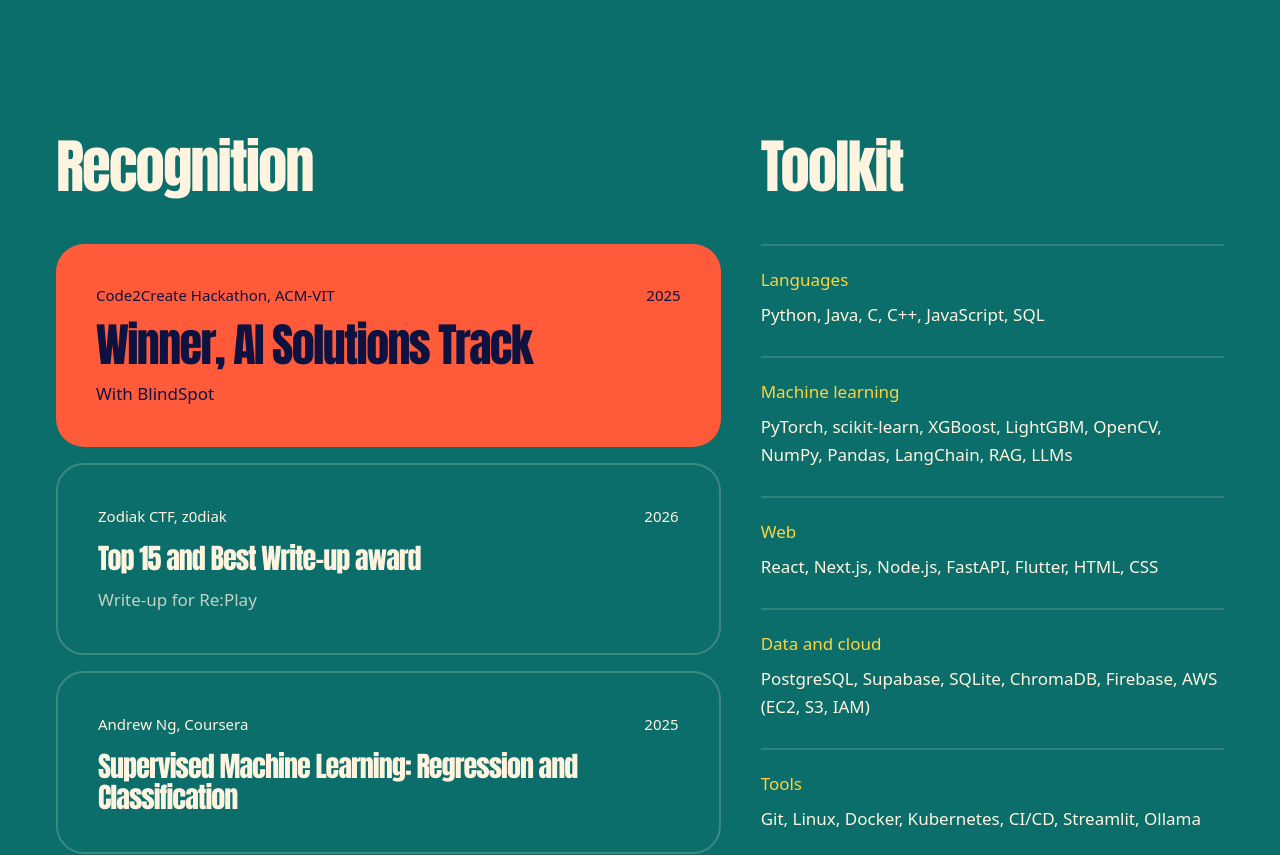
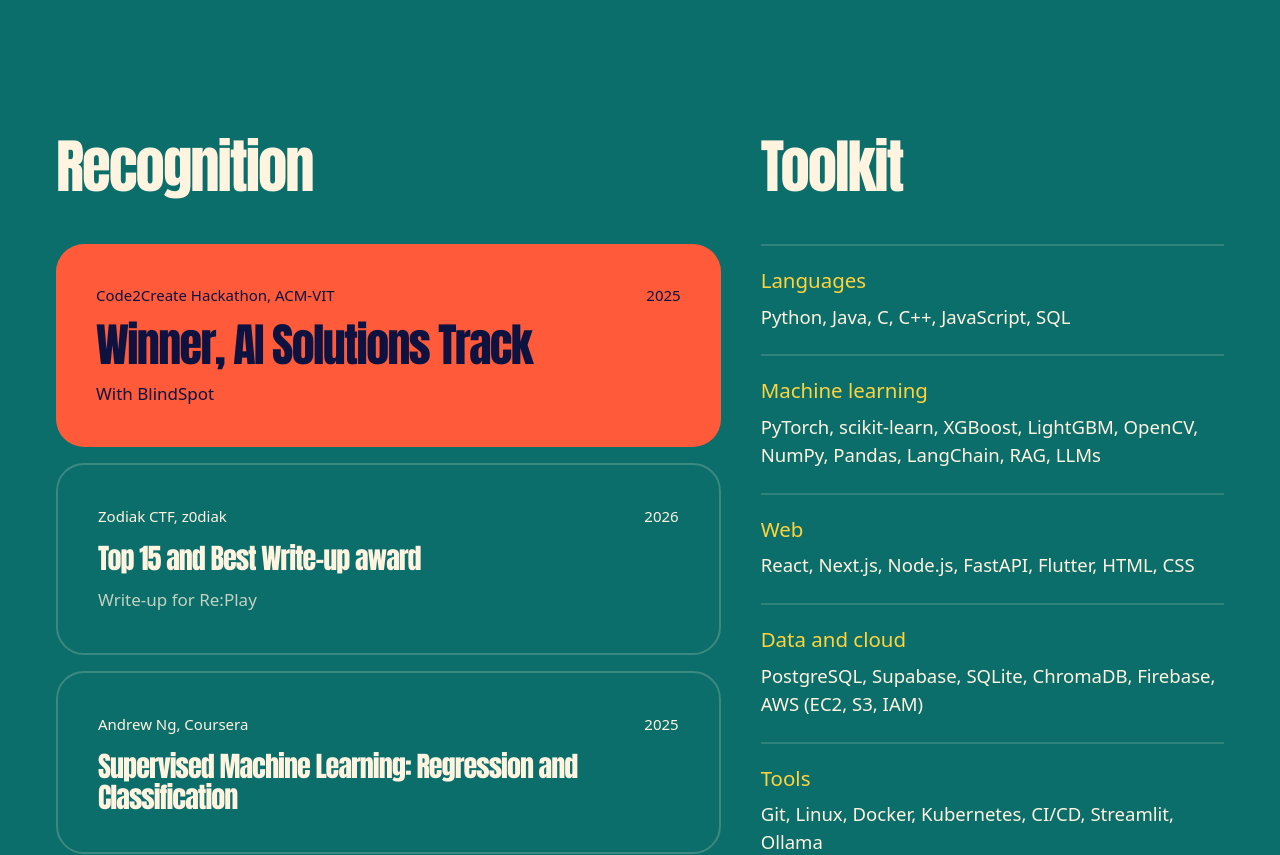
Before and after one commit to parth-garg01/Profile, a React (Vite) app: page / in a window 1280 px wide. Shown: the part 9080-9935 px from the top of the page. Built offline with nearby package versions, Linux system fonts and the light colour scheme; a web font is replaced by a local one.

Commit message:
Enlarge the toolkit text and stretch it to match the recognition column

```diff
--- a/src/components/Experience.jsx
+++ b/src/components/Experience.jsx
@@ -61,15 +61,15 @@ export function Recognition() {
           </Reveal>
         </div>
 
-        <div className="lg:col-span-5">
+        <div className="flex flex-col lg:col-span-5">
           <RevealHeading as="h2" className="t-wide text-[clamp(40px,4.6vw,74px)]">
             Toolkit
           </RevealHeading>
-          <Reveal as="dl" className="mt-12 grid gap-7">
+          <Reveal as="dl" className="mt-12 flex flex-1 flex-col gap-7 lg:justify-between lg:gap-6">
             {toolkit.map(([k, v]) => (
               <div key={k} className="border-t-2 border-cream/15 pt-5">
-                <dt className="font-medium text-sun">{k}</dt>
-                <dd className="mt-2 text-body">{v}</dd>
+                <dt className="text-lead font-medium text-sun">{k}</dt>
+                <dd className="mt-2 text-[clamp(18px,1.45vw,22px)] leading-[1.5]">{v}</dd>
               </div>
             ))}
           </Reveal>
```
